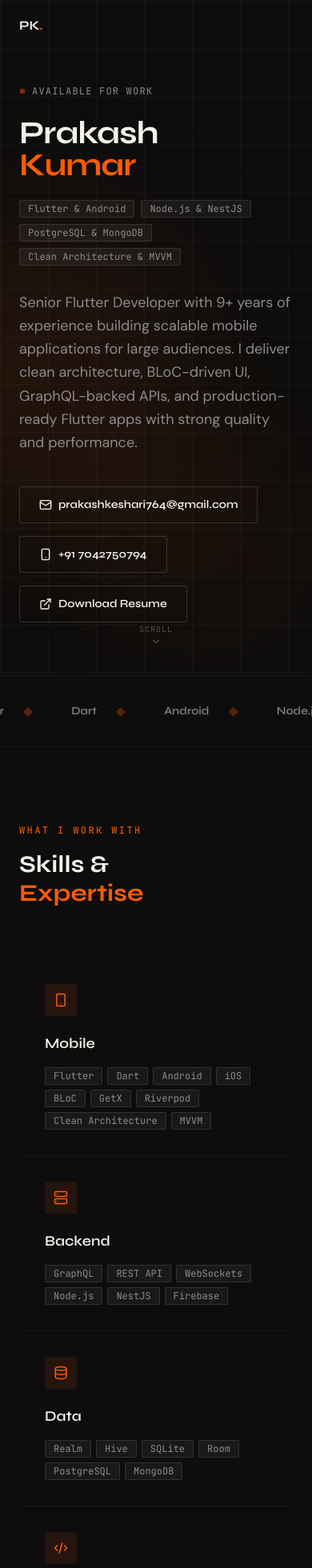
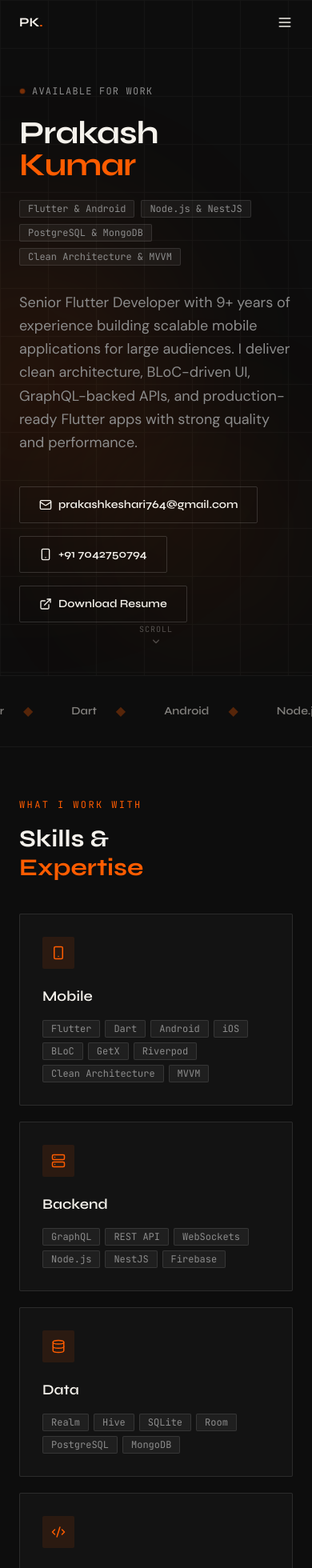
Before and after one commit to prakashkeshari/prakash-portfolio, a React (Vite) app: page / in a window 390 px wide. Shown: the top 1960 px of the page at 80% size. Built offline with nearby package versions, Linux system fonts and the light colour scheme.

Commit message:
add changes

```diff
--- a/src/App.jsx
+++ b/src/App.jsx
@@ -12,6 +12,8 @@ import {
   ChevronDown,
   Terminal,
   Star,
+  Menu,
+  X,
 } from "lucide-react";
 
 // ── tiny primitives ──────────────────────────────────────────────────────────
@@ -341,22 +343,23 @@ function TechMarquee() {
 function Skills() {
   const [ref, visible] = useVisible();
   return (
-    <section id="skills" ref={ref} className="px-6 md:px-16 lg:px-16 py-24">
+    <section id="skills" ref={ref} className="px-6 md:px-16 lg:px-16 py-16">
+      <div className="max-w-6xl mx-auto">
         <div
           className={`transition-all duration-600 ${visible ? "opacity-100 translate-y-0" : "opacity-0 translate-y-8"}`}
         >
           <SectionLabel>What I work with</SectionLabel>
-        <h2 className="font-display font-bold text-3xl md:text-4xl mb-16">
+          <h2 className="font-display font-bold text-3xl md:text-4xl mb-10">
             Skills &<br />
             <span className="text-accent">Expertise</span>
           </h2>
         </div>
 
-      <div className="grid sm:grid-cols-2 lg:grid-cols-4 gap-px bg-white/5 rounded-sm overflow-hidden">
+        <div className="grid sm:grid-cols-2 lg:grid-cols-4 gap-5">
           {SKILLS.map(({ icon: Icon, label, items }, i) => (
             <div
               key={label}
-            className={`bg-ink p-8 group hover:bg-surface transition-colors duration-300 ${visible ? "opacity-100 translate-y-0" : "opacity-0 translate-y-8"}`}
+              className={`bg-surface/50 border border-white/10 p-7 group hover:border-accent/40 hover:-translate-y-1 transition-all duration-300 rounded-sm ${visible ? "opacity-100 translate-y-0" : "opacity-0 translate-y-8"}`}
               style={{
                 transitionDelay: `${i * 80}ms`,
                 transitionDuration: "500ms",
@@ -376,6 +379,7 @@ function Skills() {
             </div>
           ))}
         </div>
+      </div>
     </section>
   );
 }
@@ -386,24 +390,25 @@ function Experience() {
     <section
       id="experience"
       ref={ref}
-      className="px-6 md:px-16 lg:px-16 py-24 bg-ink/5"
+      className="px-6 md:px-16 lg:px-16 py-16 bg-ink/5"
     >
+      <div className="max-w-6xl mx-auto">
         <div
           className={`transition-all duration-600 ${visible ? "opacity-100 translate-y-0" : "opacity-0 translate-y-8"}`}
         >
           <SectionLabel>Professional Experience</SectionLabel>
-        <h2 className="font-display font-bold text-3xl md:text-4xl mb-16">
+          <h2 className="font-display font-bold text-3xl md:text-4xl mb-10">
             Company Projects
             <br />
             <span className="text-accent">& Experience</span>
           </h2>
         </div>
 
-      <div className="space-y-8">
+        <div className="space-y-6">
           {EXPERIENCE.map((item, index) => (
             <div
               key={item.company}
-            className={`bg-ink border border-white/10 rounded-sm p-8 transition-all duration-500 ${visible ? "opacity-100 translate-y-0" : "opacity-0 translate-y-8"}`}
+              className={`bg-ink border border-white/10 rounded-sm p-6 md:p-8 hover:border-accent/30 transition-all duration-500 ${visible ? "opacity-100 translate-y-0" : "opacity-0 translate-y-8"}`}
               style={{ transitionDelay: `${index * 80}ms` }}
             >
               <div className="flex flex-col md:flex-row md:items-start md:justify-between gap-4 mb-6">
@@ -416,7 +421,7 @@ function Experience() {
                   </h3>
                   <p className="text-muted text-sm">{item.period}</p>
                 </div>
-              <div className="text-right md:text-left">
+                <div className="text-left md:max-w-xs">
                   <p className="text-paper font-semibold">Project</p>
                   <p className="text-muted text-sm mt-1">{item.project}</p>
                 </div>
@@ -443,6 +448,7 @@ function Experience() {
             </div>
           ))}
         </div>
+      </div>
     </section>
   );
 }
@@ -450,8 +456,8 @@ function Experience() {
 function About() {
   const [ref, visible] = useVisible();
   return (
-    <section id="about" ref={ref} className="px-6 md:px-16 lg:px-16 py-24">
-      <div className="max-w-5xl mx-auto grid md:grid-cols-3 gap-16 items-center">
+    <section id="about" ref={ref} className="px-6 md:px-16 lg:px-16 py-16">
+      <div className="max-w-6xl mx-auto grid md:grid-cols-3 gap-10 items-start">
         <div
           className={`transition-all duration-600 ${visible ? "opacity-100 translate-x-0" : "opacity-0 -translate-x-8"} md:col-span-1`}
         >
@@ -488,7 +494,7 @@ function About() {
         <div
           className={`transition-all duration-600 delay-200 ${visible ? "opacity-100 translate-x-0" : "opacity-0 translate-x-8"} md:col-span-2`}
         >
-          <div className="bg-surface border border-white/5 rounded-sm p-8">
+          <div className="bg-surface border border-white/5 rounded-sm p-6 md:p-8">
             <p className="font-mono text-xs text-accent mb-6 tracking-widest">
               CORE STRENGTHS
             </p>
@@ -531,10 +537,10 @@ function Contact() {
     <section
       id="contact"
       ref={ref}
-      className="px-6 md:px-16 lg:px-16 py-24 bg-surface/30"
+      className="px-6 md:px-16 lg:px-16 py-16 bg-surface/30"
     >
       <div
-        className={`max-w-2xl mx-auto text-center transition-all duration-600 ${visible ? "opacity-100 translate-y-0" : "opacity-0 translate-y-8"}`}
+        className={`max-w-3xl mx-auto text-center transition-all duration-600 ${visible ? "opacity-100 translate-y-0" : "opacity-0 translate-y-8"}`}
       >
         <SectionLabel>Let's connect</SectionLabel>
         <h2
@@ -551,7 +557,7 @@ function Contact() {
           together.
         </p>
 
-        <div className="flex flex-wrap justify-center gap-4">
+        <div className="flex flex-wrap justify-center gap-3">
           <a
             href="mailto:prakashkeshari764@gmail.com"
             target="_blank"
@@ -621,15 +627,19 @@ function Footer() {
 
 function Nav() {
   const [scrolled, setScrolled] = useState(false);
+  const [menuOpen, setMenuOpen] = useState(false);
   useEffect(() => {
     const fn = () => setScrolled(window.scrollY > 40);
     window.addEventListener("scroll", fn, { passive: true });
     return () => window.removeEventListener("scroll", fn);
   }, []);
 
+  const navItems = ["Skills", "Experience", "About", "Contact"];
+
   return (
-    <header
-      className={`fixed top-0 left-0 right-0 z-50 px-6 md:px-16 lg:px-24 py-5 flex items-center justify-between transition-all duration-300 ${
+    <header className="fixed top-0 left-0 right-0 z-50">
+      <div
+        className={`px-6 md:px-16 lg:px-24 py-4 flex items-center justify-between transition-all duration-300 ${
           scrolled ? "bg-ink/90 backdrop-blur-md border-b border-white/5" : ""
         }`}
       >
@@ -640,7 +650,7 @@ function Nav() {
           PK<span className="text-accent">.</span>
         </a>
         <nav className="hidden md:flex items-center gap-8">
-        {["Skills", "Experience", "About", "Contact"].map((item) => (
+          {navItems.map((item) => (
             <a
               key={item}
               href={`#${item.toLowerCase()}`}
@@ -649,6 +659,34 @@ function Nav() {
               {item}
             </a>
           ))}
+        </nav>
+        <button
+          type="button"
+          aria-label="Toggle menu"
+          className="md:hidden text-paper hover:text-accent transition-colors"
+          onClick={() => setMenuOpen((v) => !v)}
+        >
+          {menuOpen ? <X size={20} /> : <Menu size={20} />}
+        </button>
+      </div>
+
+      <nav
+        className={`md:hidden bg-ink/95 backdrop-blur-md border-b border-white/5 px-6 py-4 transition-all duration-200 ${
+          menuOpen ? "opacity-100 translate-y-0" : "opacity-0 -translate-y-2 pointer-events-none"
+        }`}
+      >
+        <div className="flex flex-col gap-4">
+          {navItems.map((item) => (
+            <a
+              key={item}
+              href={`#${item.toLowerCase()}`}
+              onClick={() => setMenuOpen(false)}
+              className="font-mono text-xs tracking-widest text-muted hover:text-paper transition-colors uppercase"
+            >
+              {item}
+            </a>
+          ))}
+        </div>
       </nav>
     </header>
   );
```
Lines whose indentation alone changed are shown as unchanged.
